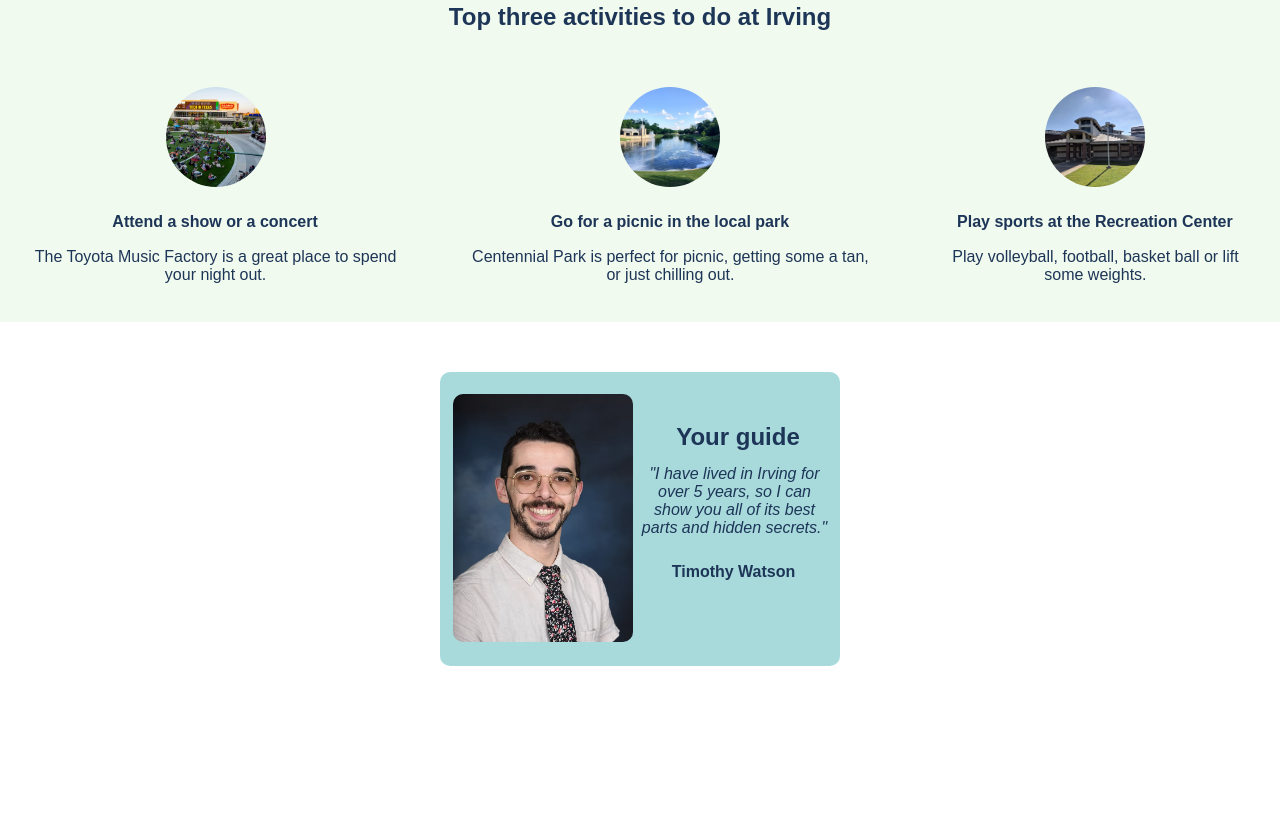
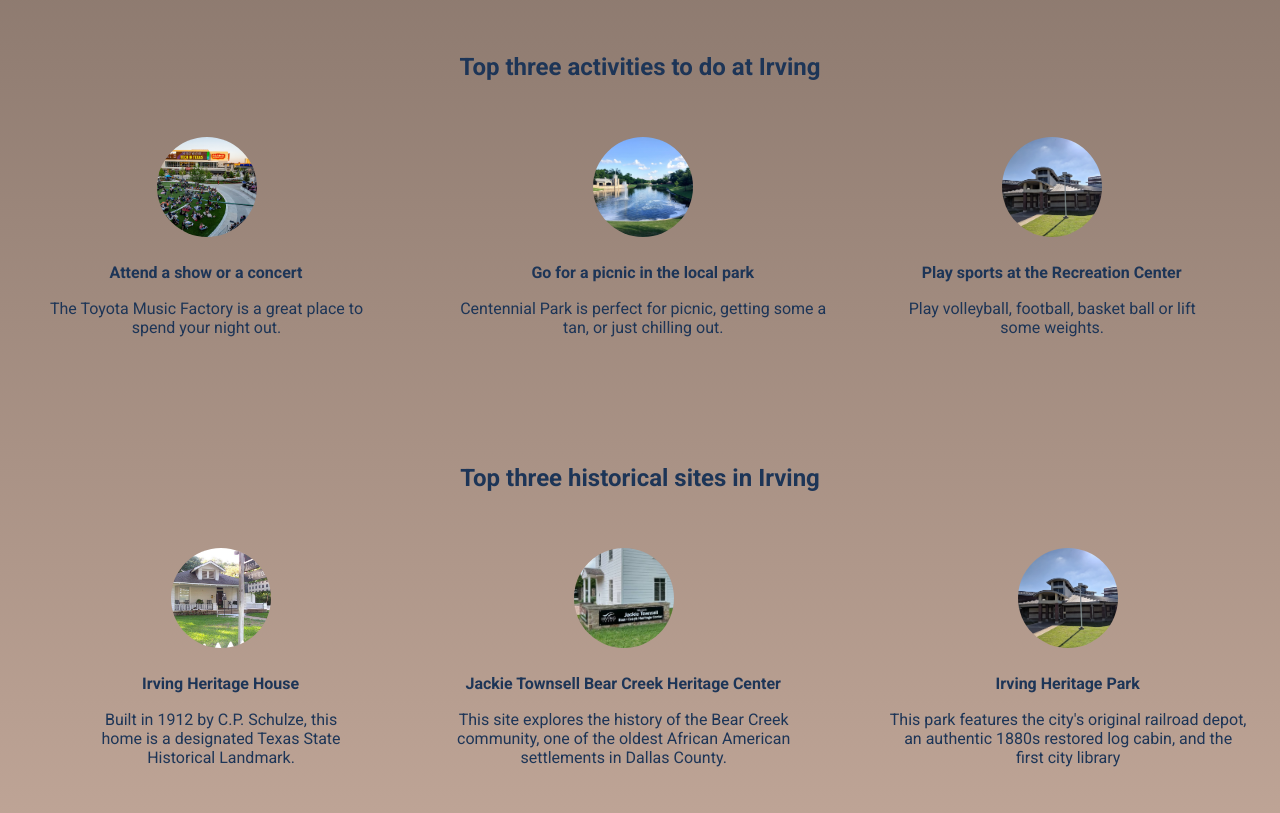
Before and after one commit to timothydlw/solo-project-hometown-homepage, a website built with Vite: page index.html in a window 1280 px wide. Shown: the part 427-1240 px from the top of the page. Before the commit the page ends 1143 px from the top, so only its background shows below. Built offline with nearby package versions, Linux system fonts and the light colour scheme.

Commit message:
Update color palette, add roboto font, add :hover, add historical section

```diff
--- a/index.html
+++ b/index.html
@@ -6,6 +6,9 @@
         <title>Solo Project: Hometown Homepage</title>
         <link rel="stylesheet" href="styles.css">
         <link rel="icon" type="image/x-icon" href="images/irving-tx-logo.png">
+        <link rel="preconnect" href="https://fonts.googleapis.com">
+        <link rel="preconnect" href="https://fonts.gstatic.com" crossorigin>
+        <link href="https://fonts.googleapis.com/css2?family=Roboto:ital,wght@0,100..900;1,100..900&display=swap" rel="stylesheet">
     </head>
     <body>
 
@@ -49,6 +52,36 @@
             </div>
         </div>
 
+        <!-- HISTORICAL SECTION -->
+        <div class="historical">
+            <h3>
+                <strong>Top three historical sites in Irving</strong>
+            </h3>
+            <div class="historical-pictures">
+                <div>
+                    <img src="images/Heritage-House.jpg">
+                    <h4>
+                        <strong>Irving Heritage House</strong>
+                    </h4>
+                    <p>Built in 1912 by C.P. Schulze, this home is a designated Texas State Historical Landmark.</p>
+                </div>
+                <div>
+                    <img src="images/jackie-townsell-bear-creek-heritage-center.jpeg">
+                    <h4>
+                        <strong>Jackie Townsell Bear Creek Heritage Center</strong>
+                    </h4>
+                    <p>This site explores the history of the Bear Creek community, one of the oldest African American settlements in Dallas County.</p>
+                </div>
+                <div>
+                    <img src="images/rec-center.webp">
+                    <h4>
+                        <strong>Irving Heritage Park</strong>
+                    </h4>
+                    <p>This park features the city&apos;s original railroad depot, an authentic 1880s restored log cabin, and the first city library</p>
+                </div>
+            </div>
+        </div>
+
         <!-- GUIDE SECTION -->
         <div class="guide">
             <div>
--- a/styles.css
+++ b/styles.css
@@ -11,15 +11,23 @@ DARK BLUE: #1D3557
 body {
     margin: 0;
     text-align: center;
-    font-family: Arial, Helvetica, sans-serif;
+    font-family: "Roboto", sans-serif;
+    background-image: linear-gradient(#76665d, #d4b7a7);
+    color: #f3f6f9;
 }
+
+
 
 img {
     width: 100px;
 }
 
+
+
+
+
 .hero {
-    background-color: #1D3557;
+    /*background-color: #3b1603;*/
     background-image: url("images/irving-skyline.webp");
     background-size: cover;
     background-position: center;
@@ -31,30 +39,31 @@ img {
     flex-direction: column;
     justify-content: center;
     align-items: center;
-    color: white;
+    /*color: white;*/
     /*text-shadow: 0 2px 6px rgba(0, 0, 0, 0.6);*/
     /*font-family: Arial, Helvetica, sans-serif;*/
 }
 
 h1 {
-    background-color: #1D3557;
+    background-color: #76665d;
     padding: 4px 12px;
     border-radius: 10px;
 }
 
 h2 {
-    background-color: #457B9D;
+    background-color: #76665d;
     padding: 7px 29px;
     border-radius: 10px;
 }
 
 .activities {
-    background-color: #F1FAEE;
+    /*background-color: #f9c68b;*/
     display: flex;
     flex-direction: column;
     justify-content: center;
     align-items: center;
     color: #1D3557;
+    margin-top: 50px;
 }
 
 h3 {
@@ -66,6 +75,7 @@ h3 {
 
 .activities-pictures {
     display: flex;
+    margin-right: 50px;
 }
 
 .activities-pictures img {
@@ -74,6 +84,10 @@ h3 {
     width: 100px;
     height: 100px;
     object-fit: cover;
+}
+
+.activities-pictures img:hover {
+    transform: scale(1.1);
 }
 
 .activities-pictures h4 {
@@ -86,7 +100,7 @@ h3 {
 }
 
 .guide {
-    background-color: #A8DADC;
+    /*background-color: #d4b7a7;*/
     width: 400px;
     height: 294px;
     display: flex;
@@ -96,6 +110,7 @@ h3 {
     margin-bottom: 50px;
     border-radius: 10px;
     color: #1D3557;
+    /*text-shadow: 0 0 0 black;*/
 }
 
 .guide img {
@@ -119,3 +134,49 @@ h3 {
     font-size: 16px;
     margin: 0 11px 26px 0;
 }
+
+
+.roboto-font-family {
+  font-family: "Roboto", sans-serif;
+  font-optical-sizing: auto;
+  font-weight: 100;
+  font-style: normal;
+  font-variation-settings:
+    "wdth" 100;
+}
+
+.historical-pictures {
+    display: flex;
+    margin-left: 50px;
+}
+
+.historical-pictures img {
+    border-radius: 50%;
+    margin: 0 82px 0 83px;
+    width: 100px;
+    height: 100px;
+    object-fit: cover;
+}
+
+.historical-pictures img:hover {
+    transform: scale(1.1);
+}
+
+.historical-pictures h4 {
+    font-size: 16px;
+    margin: 22px 41px 0 41px;
+}
+
+.historical-pictures p {
+    margin: 17px 33px 38px 34px;
+}
+
+.historical {
+    /*background-color: #f9c68b;*/
+    display: flex;
+    flex-direction: column;
+    justify-content: center;
+    align-items: center;
+    color: #1D3557;
+    margin-top: 50px;
+}
```
Also changed, not shown: images/Heritage-House.jpg (added), images/jackie-townsell-bear-creek-heritage-center.jpeg (added).
